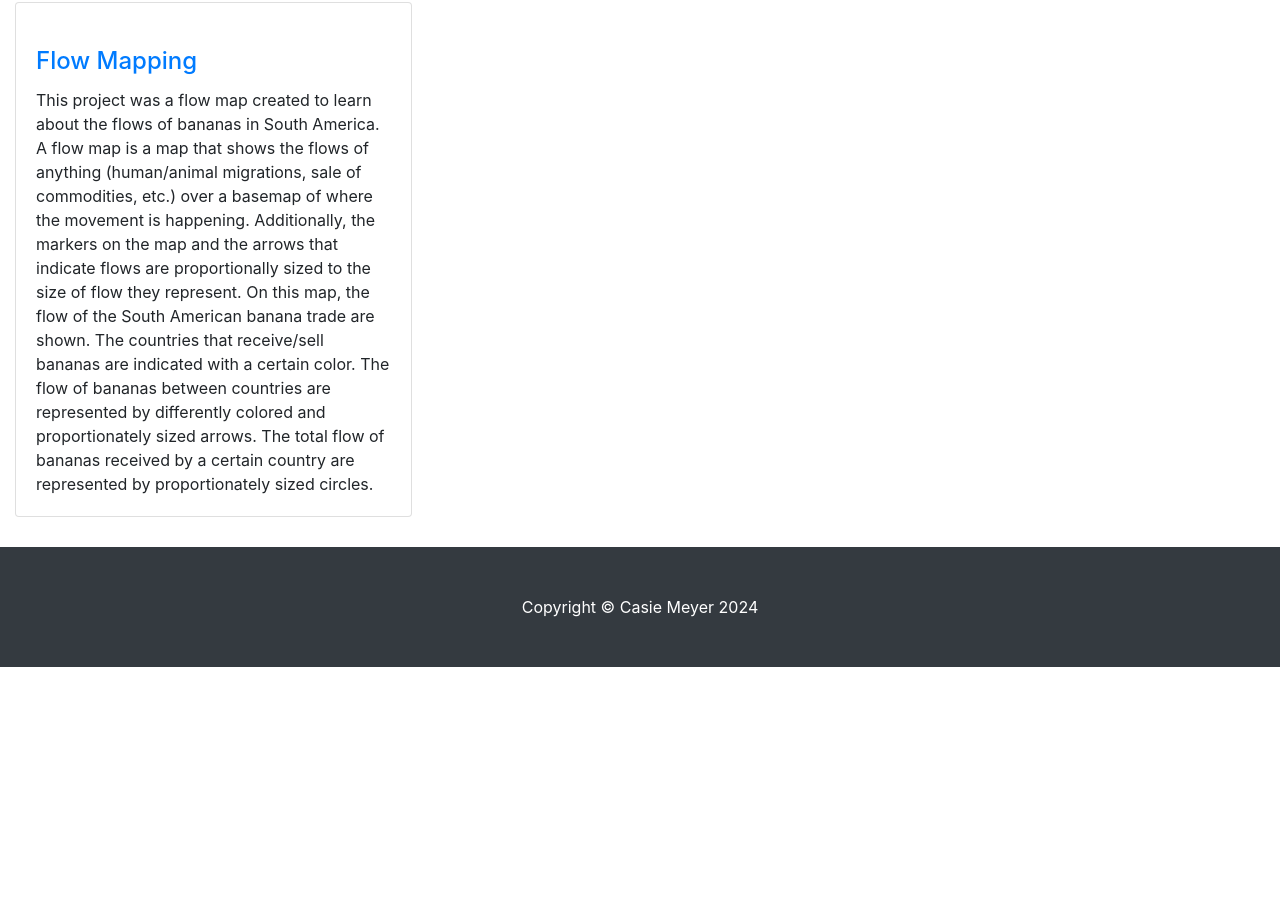
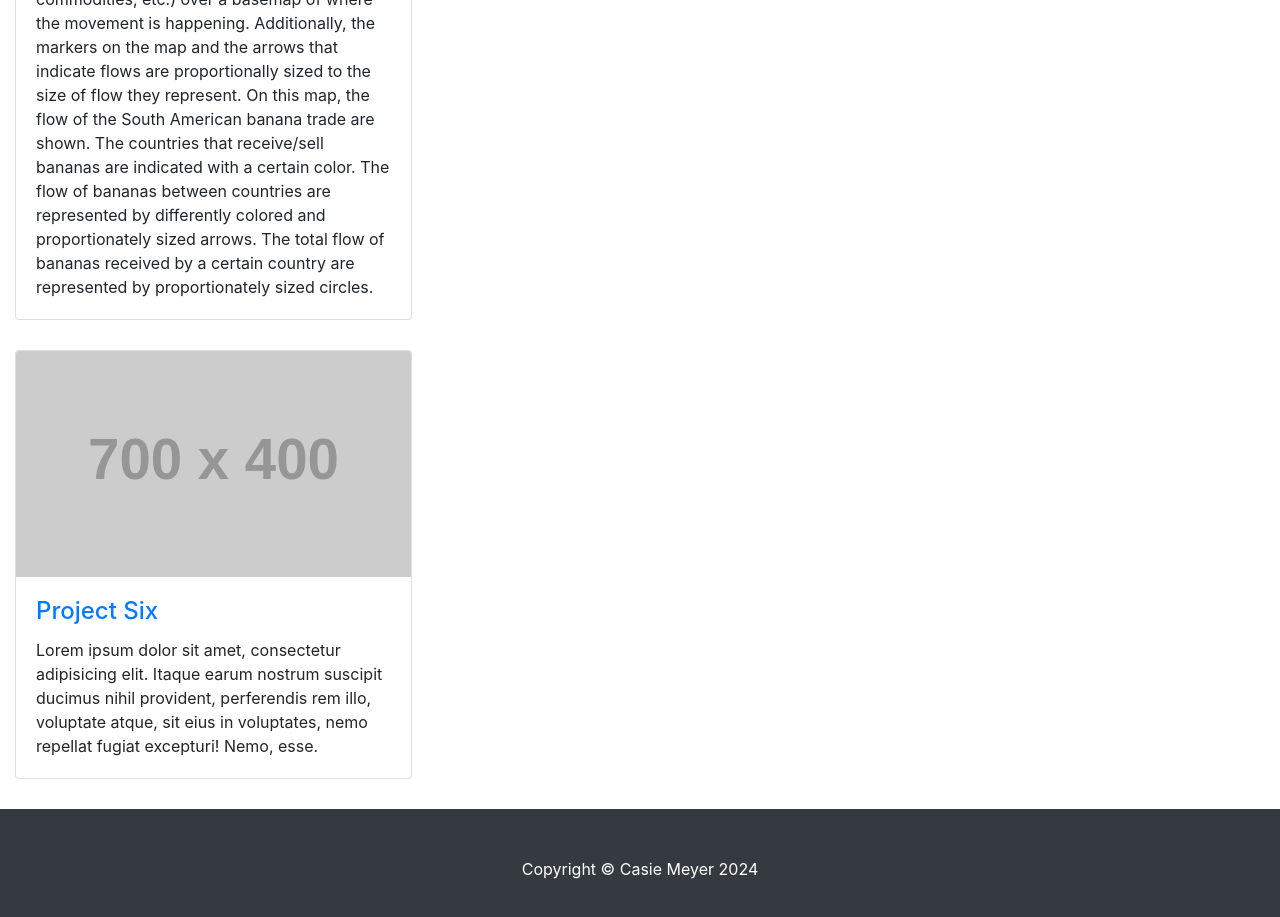
Before and after one commit to casie-meyer/geog3540, a website: page index.html in a window 1280 px wide. Shown: the part 1436-2353 px from the top of the page. Before the commit the page ends 2103 px from the top, so only its background shows below. Drawn offline with nearby package versions, Linux system fonts and the light colour scheme; placeholder pictures from the web are drawn by us.

Commit message:
Update index.html

```diff
--- a/index.html
+++ b/index.html
@@ -55,7 +55,9 @@
       <h1 class="my-4">Geovisualization Profile
         <small>GEOG:3540</small>
       </h1>
+    </div>
 
+      <!-- /.row -->
       <div class="row">
         <div class="col-lg-4 col-sm-6 portfolio-item">
           <div class="card h-100">
@@ -74,7 +76,7 @@
             </div>
           </div>
         </div>
-        <div class="col-lg-4 col-sm-6 portfolio-item">
+          <div class="col-lg-4 col-sm-6 portfolio-item">
           <div class="card h-100">
             <a href="https://observablehq.com/d/7a5d94b392043719"><img class="card-img-top" src="files/choropleth.png" alt=""></a>
             <div class="card-body">
@@ -162,7 +164,17 @@
             </div>
           </div>
         </div>
-
+        <div class="col-lg-4 col-sm-6 portfolio-item">
+          <div class="card h-100">
+            <a href="#"><img class="card-img-top" src="http://placehold.it/700x400" alt=""></a>
+            <div class="card-body">
+              <h4 class="card-title">
+                <a href="#">Project Six</a>
+              </h4>
+              <p class="card-text">Lorem ipsum dolor sit amet, consectetur adipisicing elit. Itaque earum nostrum suscipit ducimus nihil provident, perferendis rem illo, voluptate atque, sit eius in voluptates, nemo repellat fugiat excepturi! Nemo, esse.</p>
+            </div>
+          </div>
+        </div>
       </div>
       <!-- /.row -->
 
```
